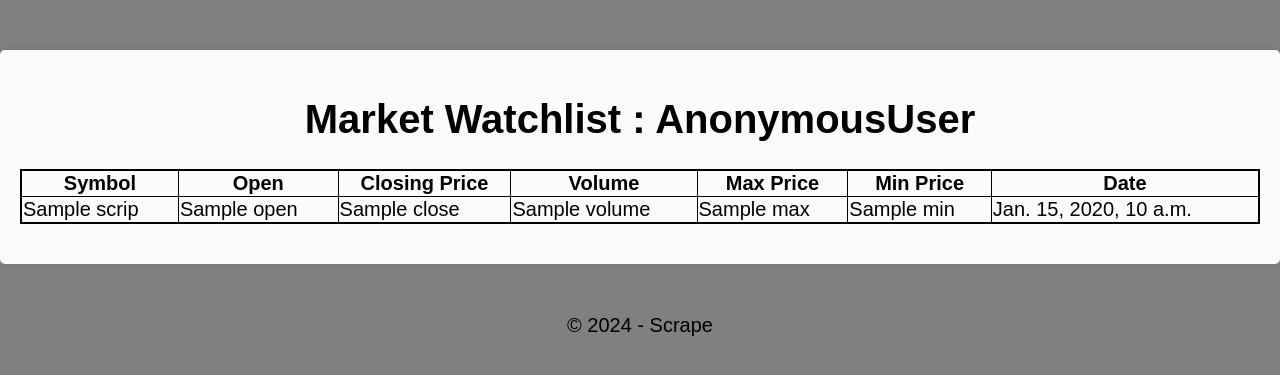
After one commit to Temba23/scrape, a Django app: template templates/watchlist.html in a window 1280 px wide. The commit adds this page. Shown: the top 375 px of the page. Run offline with Django 3.2, Linux system fonts and the light colour scheme; the template is opened without the code that fills it: most values are stand-ins (such as "Sample title", 1, 10 or a date in 2020).

Commit message:
Watchlist : User can view their watchlist

```diff
--- a/core/urls.py
+++ b/core/urls.py
@@ -1,5 +1,5 @@
 from django.urls import path
-from .views import login, signout, register, home, symbol, alert, base, view_alerts, del_alerts, create_watchlist
+from .views import login, signout, register, home, symbol, alert, base, view_alerts, del_alerts, create_watchlist, view_watchlist
 
 urlpatterns = [
     path('login/', login, name="login"),
@@ -12,4 +12,5 @@ urlpatterns = [
     path('viewalerts/', view_alerts, name="view_alerts"),
     path('delalerts/', del_alerts, name="del_alerts"),
     path('watchlist/',create_watchlist, name="create_watchlist"),
+    path('viewwatchlist/',view_watchlist, name="view_watchlist"),
 ]
--- a/templates/dash.html
+++ b/templates/dash.html
@@ -15,7 +15,7 @@
         <a href="{% url 'home' %}" class="dashboard-button">Today's Data</a>
         <a href="{% url 'symbol' %}" class="dashboard-button">Scrape Scrip</a>
         <a href="{% url 'alert' %}" class="dashboard-button">Create alert</a>
-        {% comment %} <a href="{% url 'viewalerts' %}" class="dashboard-button">View Alerts</a> {% endcomment %}
+        <a href="{% url 'view_watchlist' %}" class="dashboard-button">View Watchlist</a>
     </div>
 </div>
 {% endblock %}
--- /dev/null
+++ b/templates/watchlist.html
@@ -0,0 +1,27 @@
+{% extends 'base.html' %}
+
+{% block title %}Watchlist{% endblock %}
+
+{% block content %}
+    <h1 class="c">Market Watchlist : {{user}}</h1>
+    <table class="table" border="1">
+        <tr>
+            <th>Symbol</th>
+            <th>Open</th>
+            <th>Closing Price</th>
+            <th>Volume</th>
+            <th>Max Price</th>
+            <th>Min Price</th>
+            <th>Date</th>
+        </tr>
+        {% for stock in data %}
+        <tr>
+            <td>{{ stock.scrip }}</td>
+            <td>{{ stock.open }}</td>
+            <td>{{ stock.close }}</td>
+            <td>{{ stock.volume }}</td>
+            <td>{{ stock.max }}</td>
+            <td>{{ stock.min }}</td>
+            <td>{{ stock.today }}</td>
+        </tr>{% endfor %}</table>
+{% endblock %}
```
Also changed, not shown: core/views.py (+22 -1 lines), db.sqlite3.
